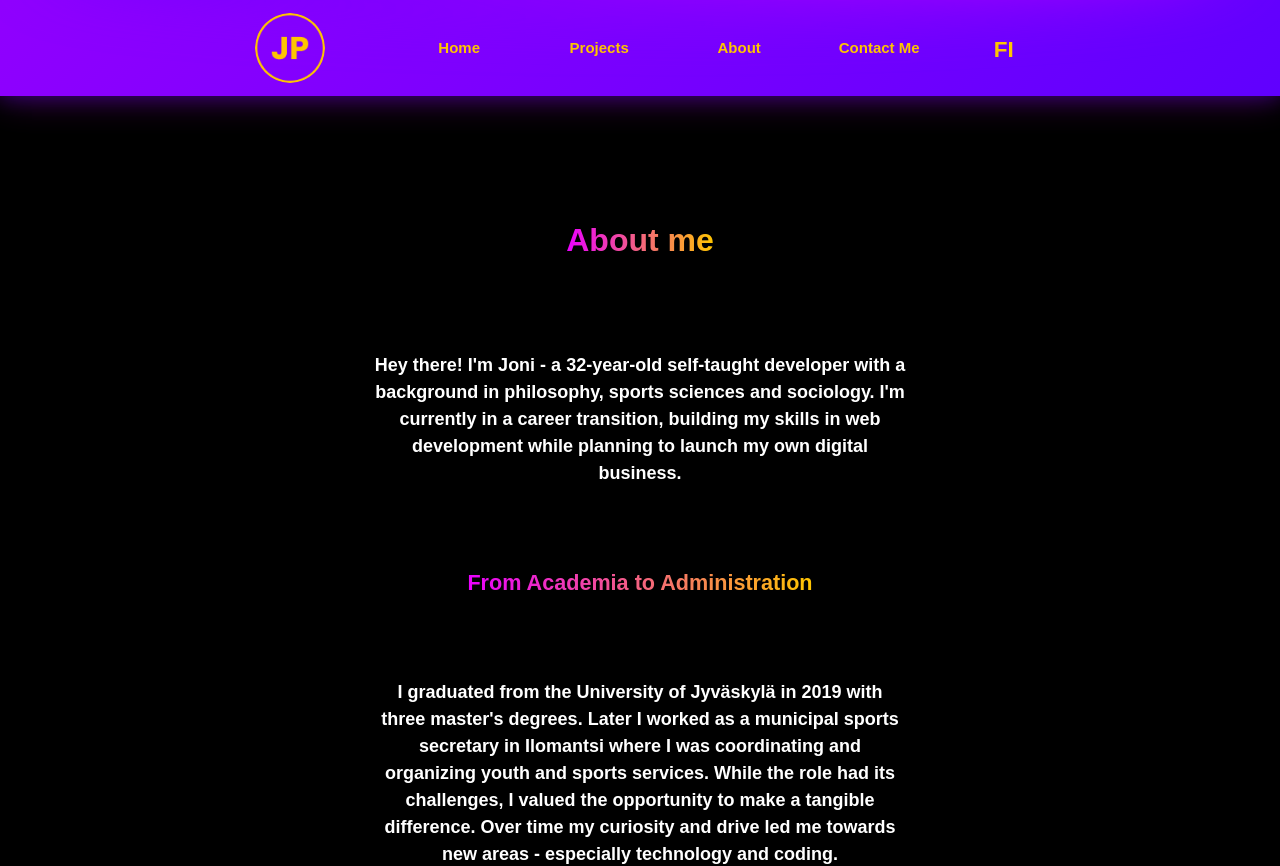
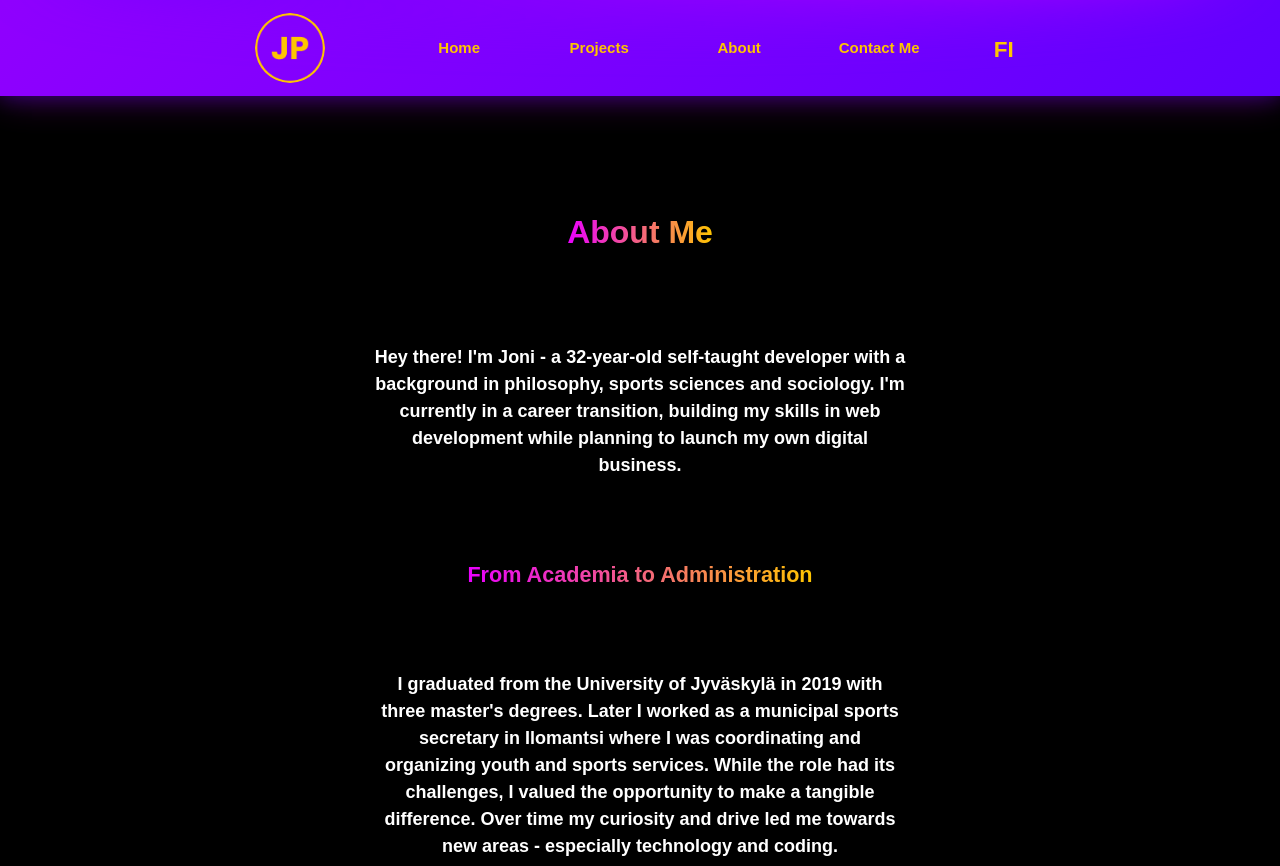
Before and after one commit to Eyesore123/portfolio2, a React (Vite) app: page /about in a window 1280 px wide. Shown: the top 866 px of the page. Built offline with nearby package versions, Linux system fonts and the light colour scheme.

Commit message:
small fixes

```diff
--- a/src/context/translationsglobal.json
+++ b/src/context/translationsglobal.json
@@ -29,7 +29,7 @@
     "projects.livebutton": "Live",
     "projects.codebutton": "Code",
     "projects.skillsheader": "Honest self-review of coding skills:",
-    "about.header1": "About me",
+    "about.header1": "About Me",
     "about.header2": "From Academia to Administration",
     "about.header3": "Learning by Doing",
     "about.header4": "On AI, Learning and Growth",
--- a/src/pages/About.jsx
+++ b/src/pages/About.jsx
@@ -7,7 +7,7 @@ export default function About() {
   return (
     <>
     <section className='flex flex-row justify-center items-center'>
-        <div className='fronttext1 md:!pt-6 md:!pb-0 md:!pl-6 md:!pr-6 min-w-[70%] lg:max-w-[70%] flex flex-col gap-10 justify-center items-center'>
+        <div className='fronttext1 md:!pt-4 md:!pb-0 md:!pl-6 md:!pr-6 min-w-[70%] lg:max-w-[70%] flex flex-col gap-10 justify-center items-center'>
             <h2 className='gradienttext flex flex-row justify-center items-center text-center font-bold'>{t("about.header1")}</h2>
             <div className='!pt-12 !pb-22 !pl-0 !pr-0 md:!pl-6 md:!pr-6 w-[100%] flex flex-col justify-center items-center gap-20'>
               <p className='flex flex-row justify-center items-center text-center font-bold w-full max-w-200'>{t("about.intro")}</p>
```
